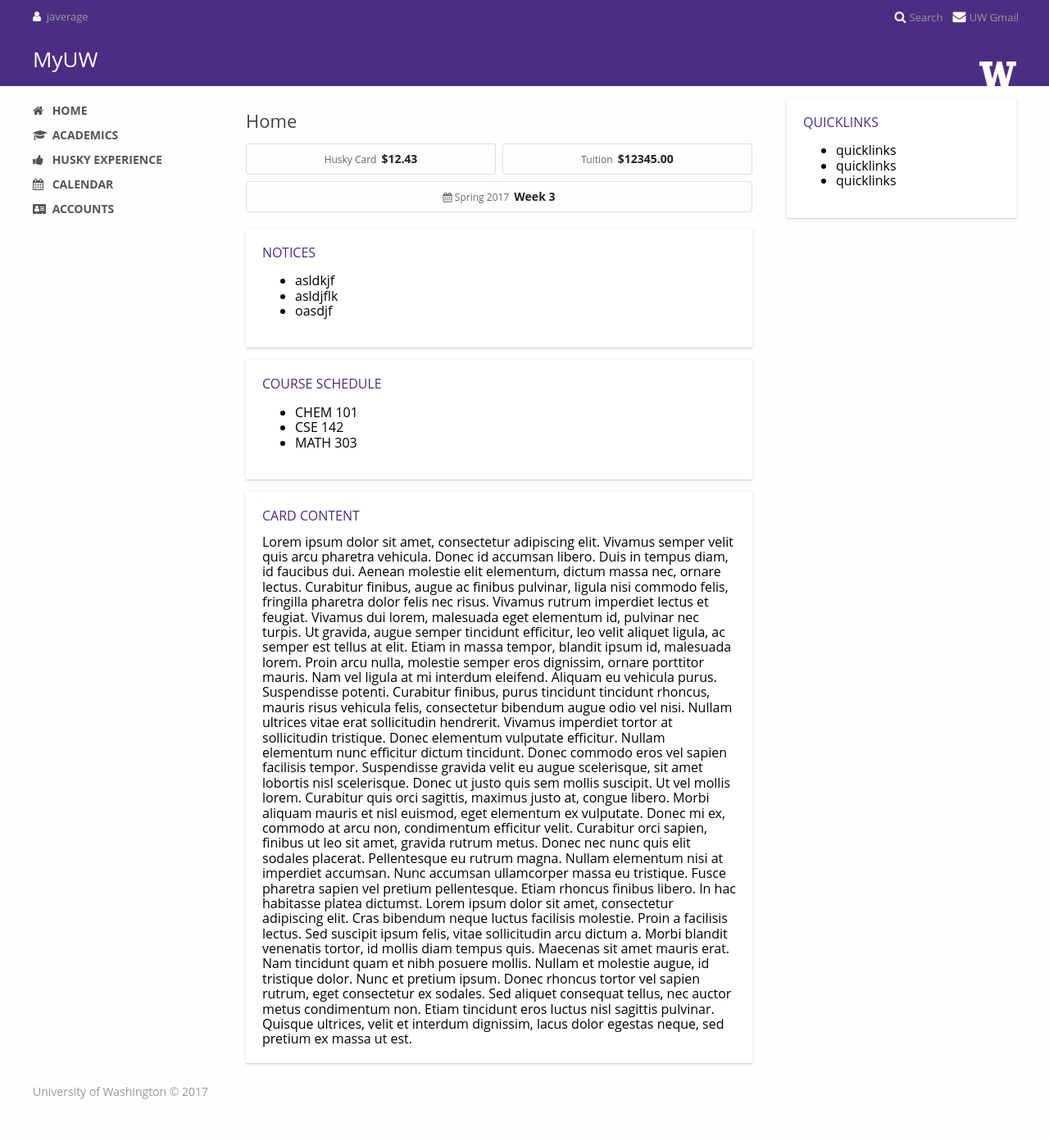
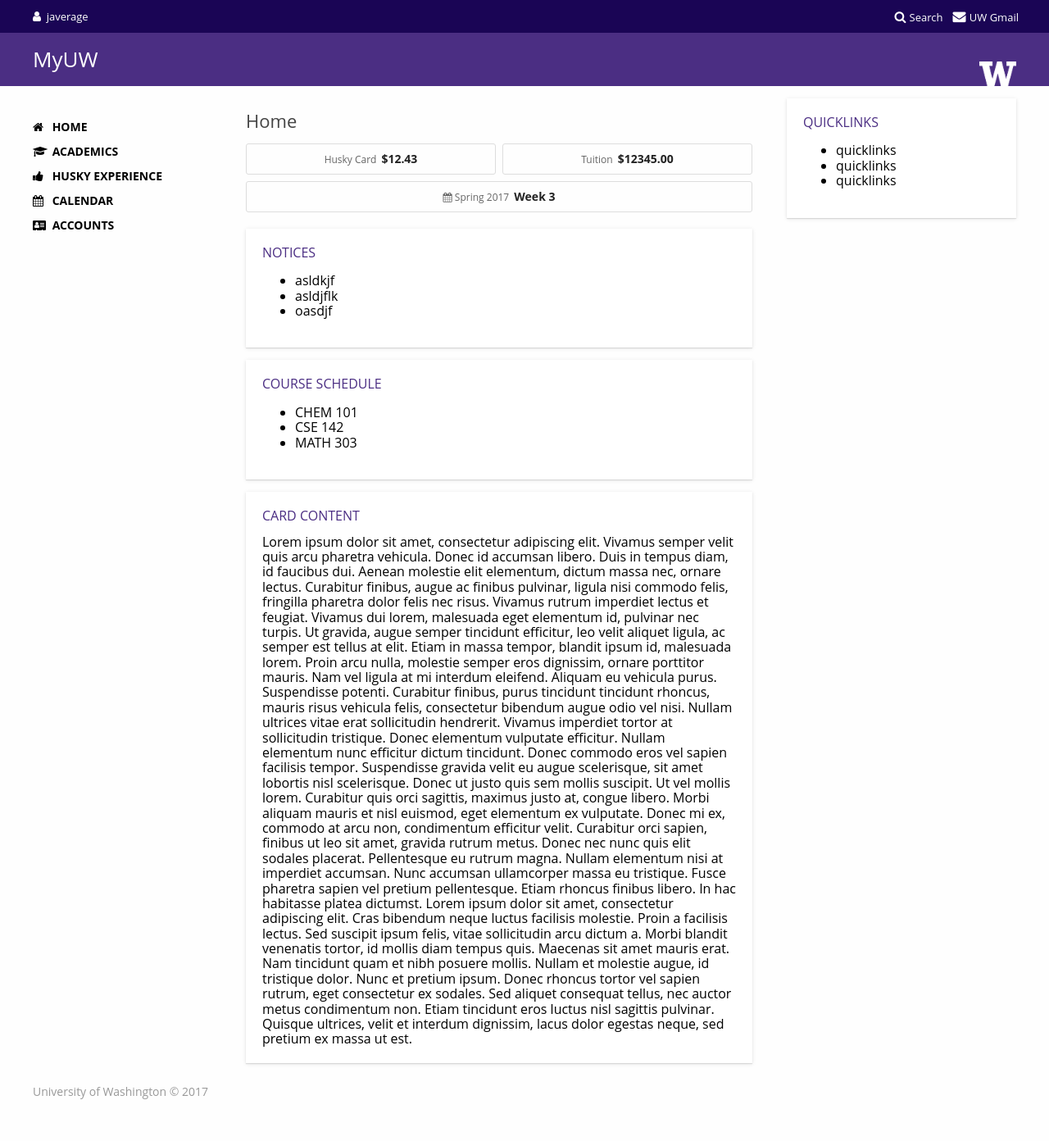
Before and after one commit to charlon/myuw-boilerplate, a Jekyll site: the page built from index.md, in a window 1280 px wide. Shown: the whole page at 82% size. Built offline with Jekyll 4.4.1, drawn with Linux system fonts in a browser that asks for light colours; nearby versions of some CDN libraries.

Commit message:
Applying google material color theory and restyles mobile nav.

```diff
--- a/_layouts/default.html
+++ b/_layouts/default.html
@@ -64,7 +64,8 @@
         <div class="myuw-body">
             <div class="myuw-wrapper">
 
-                <ul id="menu_container" class="myuw-menu">
+                <div id="menu_container" class="myuw-menu">
+                <ul>
 
                     <li><a href="/"><i class="fa fa-home" aria-hidden="true"></i> Home</a></li>
 
@@ -85,6 +86,7 @@
                     <li><a href="/accounts/"><i class="fa fa-address-card" aria-hidden="true"></i> Accounts</a></li>
                     {% endif %}
                 </ul>
+            </div>
 
                 <div class="myuw-content">
                     <h1 class="visually-hidden-mobile">{{ page.title }}</h1>
--- a/assets/css/main.scss
+++ b/assets/css/main.scss
@@ -3,6 +3,11 @@
 
 /*** colors ***/
 $uw-purple: #4b2e83;
+$uw-purple-dark: #1a0555;
+$uw-purple-light: #7b59b3;
+
+$uw-gray: #E1E2E1;
+
 $status-green: #27ae60;
 $status-red: #e74c3c;
 
@@ -99,29 +104,26 @@
 }
 
 .myuw-thin-bar {
-    //background: lighten( $uw-purple, 5% );
-    background: $uw-purple;
+    background: $uw-purple-dark;
     line-height: $bar-height;
     height: $bar-height;
     font-size: 14px;
-    //border-bottom: solid 1px darken($uw-purple, 5%);
-
 
     a { color: #fff; display: inline-block; text-decoration: none;
         .fa-stack { font-size: 12px; color: lighten( $uw-purple, 15% ); }
     }
 
     .myuw-netid {
-        span { font-size: 13px; color: #999; display: inline-block; margin-left: 3px; }
+        span { font-size: 13px; color: #fff; display: inline-block; margin-left: 3px; }
     }
 
     .myuw-search-links { display: inline-block; float: right; color: #fff; margin-right: -3px; font-size: 16px;
         a { display: inline-block; min-width: 30px; text-align: center; margin-left: 8px;
-            span { font-size: 13px; color: #999; }
+            span { font-size: 13px; color: #fff; }
         }
         button { color: #fff; text-decoration: none; padding: 0; min-width:30px; height: $bar-height; display: inline-block; margin-left: 8px;
             background: none; border: none;
-            span { font-size: 13px; color: #999; }
+            span { font-size: 13px; color: #fff; }
         }
     }
 }
@@ -194,21 +196,27 @@
 
 }
 
-.myuw-menu { padding: 0; margin: 0 -20px; list-style: none; background: #ECE9E2; max-height: 0; overflow: hidden; font-size: 14px;
+.myuw-menu {  margin: 0 -10px; background: #fff; max-height: 0; overflow: hidden; font-size: 14px;
 
     @include desktop { max-height: 1000px; margin: 0; overflow: visible; float: left; width: 20%; background: transparent; }
 
-    li { line-height: 30px; padding: 0; margin-left: 20px; font-weight: bold; text-transform: uppercase;
+    ul { background: #e1e1e1; margin: 10px 0 0 0; padding: 0; list-style: none; border-radius: 3px;
+        @include desktop { background: none; }
+    }
 
-        &:first-child { margin-top: 20px; }
-        &:last-child { margin-bottom: 20px; }
+    li { line-height: 30px; padding: 0; margin-left: 15px; font-weight: bold; text-transform: uppercase;
+
+        &:first-child { padding-top: 10px; }
+        &:last-child { padding-bottom: 10px; }
 
         @include desktop { margin: 0 !important; }
 
-        a { text-decoration: none; color: #555;
+        a { text-decoration: none; color: #000;
+
+            @include desktop {  }
+
             .fa { display: none;
-
-                @include desktop { display: inline-block; width: 20px; }
+                @include desktop { display: inline-block; width: 20px; color: #000; }
             }
         }
 
```
